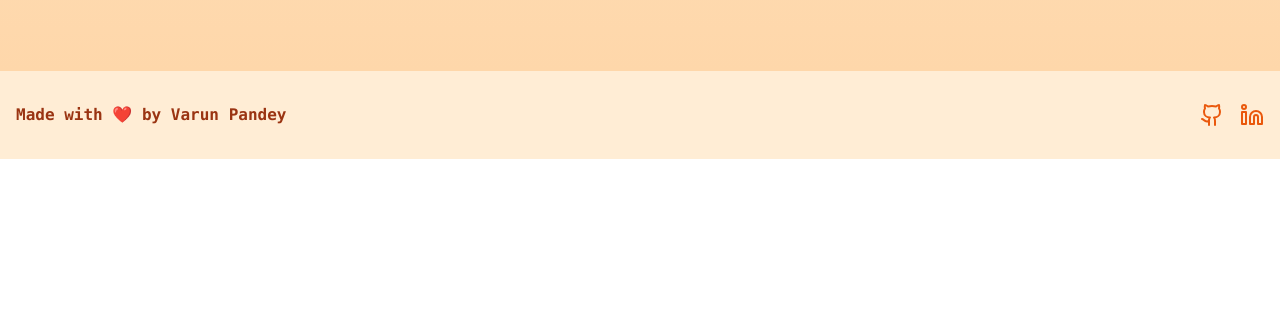
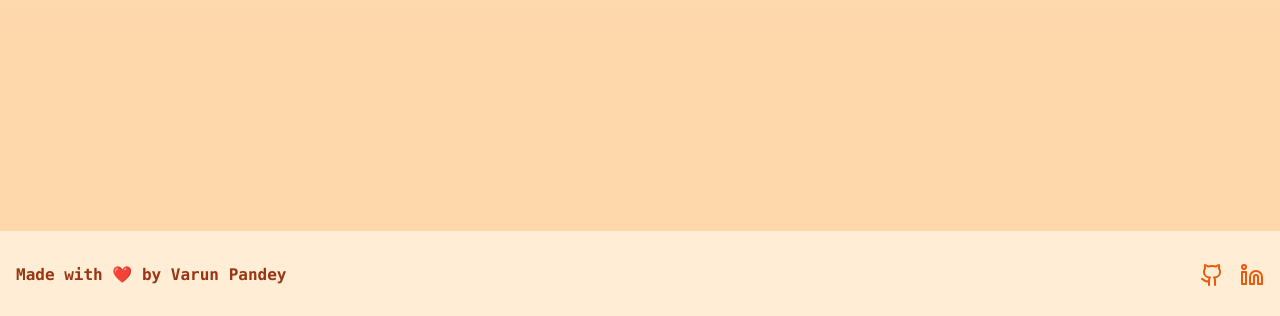
Before and after one commit to Dyfintie/Little, a Next.js app: page / in a window 1280 px wide. Shown: the part 4150-4466 px from the top of the page. Before the commit the page ends 4309 px from the top, so only its background shows below. Built offline with nearby package versions, Linux system fonts and the light colour scheme.

Commit message:
improve navbar

```diff
--- a/app/components/Footer.tsx
+++ b/app/components/Footer.tsx
@@ -4,9 +4,9 @@ import { Github, Linkedin } from "lucide-react";
 
 const Footer = () => {
   return (
-    <footer className="w-full bg-orange-100 border-t border-orange-200">
-      <div className="container mx-auto px-4 py-8">
-        <div className="flex flex-col md:flex-row justify-between items-center">
+    <footer className="w-full bg-orange-100 border-t border-orange-200 h-fit mt-40">
+      <div className="container mx-auto px-4 py-8 ">
+        <div className="flex flex-col md:flex-row justify-between items-center ">
           <p className="text-orange-800 font-semibold font-mono mb-4 md:mb-0">
             Made with ❤️ by Varun Pandey
           </p>
--- a/app/components/Hero.tsx
+++ b/app/components/Hero.tsx
@@ -18,7 +18,7 @@ const Hero = () => {
 
       <div className="w-full md:w-1/2 mt-8 md:mt-0">
         <div className="relative rounded-lg overflow-hidden shadow-2xl ">
-          <video autoPlay loop muted playsInline className="w-full h-auto ">
+          <video preload="auto" autoPlay loop muted playsInline className="w-full h-auto ">
             <source src="/assets/cafe.mp4" type="video/mp4" />
             Your browser does not support the video tag.
           </video>
--- a/app/components/Navbar.tsx
+++ b/app/components/Navbar.tsx
@@ -25,7 +25,7 @@ const Navbar = () => {
 
   return (
     <header className="bg-orange-100 border-orange-200 sticky top-0 z-20 w-full border-b shadow-md">
-      <div className="w-full md:px-1 mx-auto  lg:px-3 md:py-1">
+      <div className="w-full md:px-1 mx-auto lg:px-3 md:py-1">
         <div className="flex items-center justify-between py-4 ml-3">
           <Link href="/" className="flex items-center space-x-2 ">
             <Image
```
